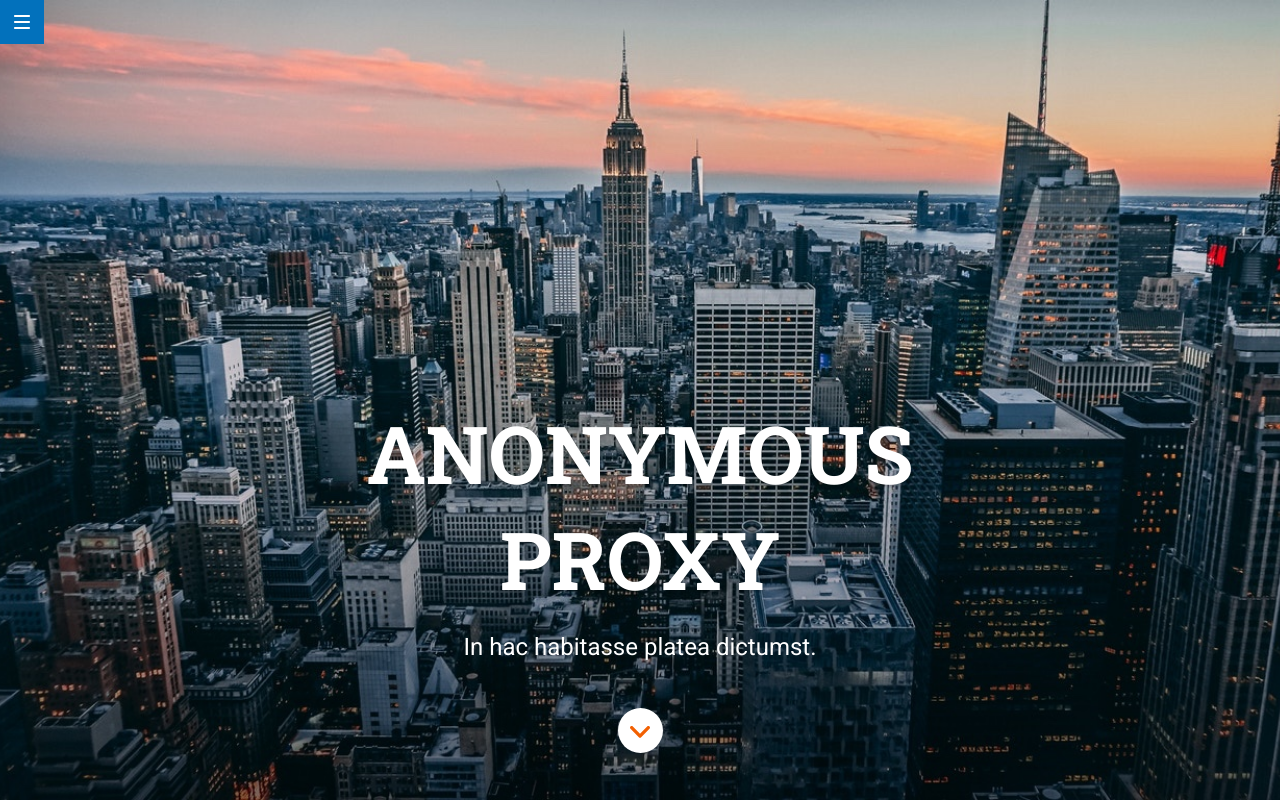
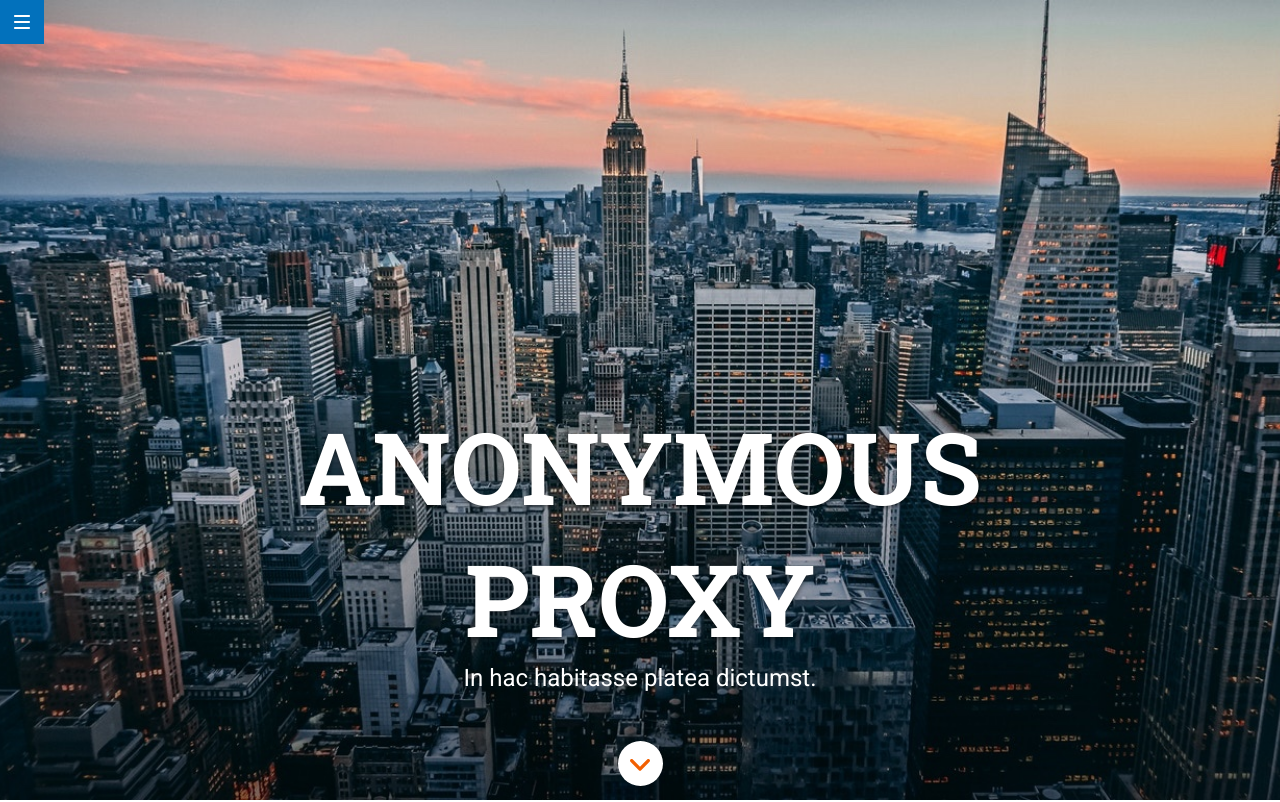
Before and after one commit to Adalab/modulo-1-evaluacion-final-cvcastano, a website: page docs/index.html in a window 1280 px wide. Shown: the top 802 px of the page. Drawn offline with nearby package versions, Linux system fonts and the light colour scheme; files that its build step writes are made by us from their sources.

Commit message:
add desktop  media query to hero

```diff
--- a/src/scss/core/_variables.scss
+++ b/src/scss/core/_variables.scss
@@ -12,3 +12,4 @@ $white: #ffffff;
 $hamburger: #0271bc;
 $light-blue: #8ccbea;
 $greyish-brown: #4a4a4a;
+$k-50: rgba(0, 0, 0, 0.5);
--- a/src/scss/layout/_hero.scss
+++ b/src/scss/layout/_hero.scss
@@ -23,9 +23,15 @@
     font-size: 42px;
     line-height: 1.31;
     text-align: center;
+    font-weight: bold;
     @media all and (min-width: 768px) {
       font-size: 80px;
       line-height: 1.33;
+    }
+    @media all and (min-width: 1200px) {
+      font-size: 100px;
+      line-height: 1.32;
+      text-shadow: 0 2px 5px $k-50;
     }
   }
 
@@ -40,6 +46,9 @@
       font-size: 24px;
       margin-top: 20px;
     }
+    @media all and (min-width: 1220px) {
+      margin-top: 0;
+    }
   }
 
   &__scroll {
@@ -53,6 +62,9 @@
     @media all and (min-width: 768px) {
       bottom: 5.85vh;
     }
+    @media all and (min-width: 1220px) {
+      bottom: 1.69vh;
+    }
   }
   &__scroll--icon {
     transform: translate(12px, 16px);
```
Also changed, not shown: 2 other files.
